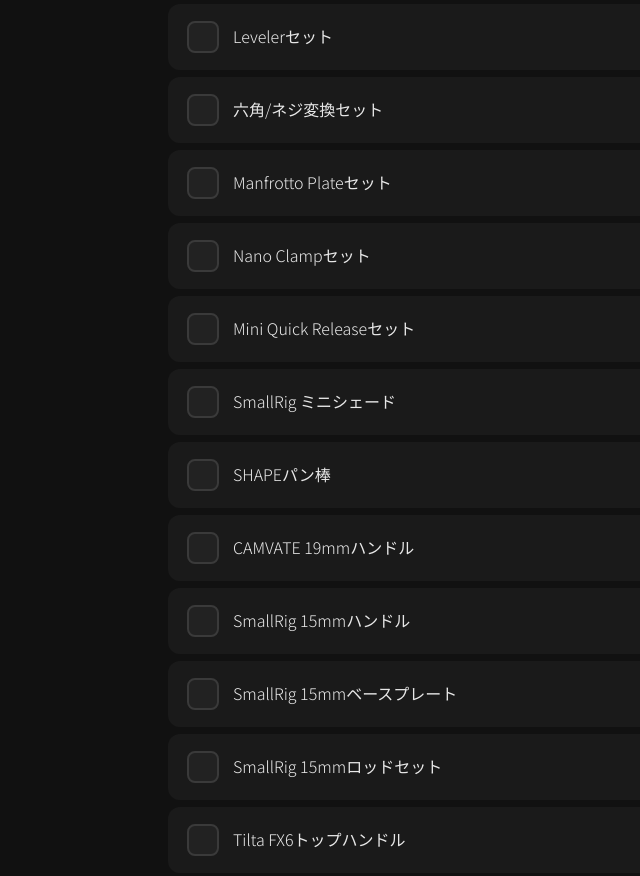
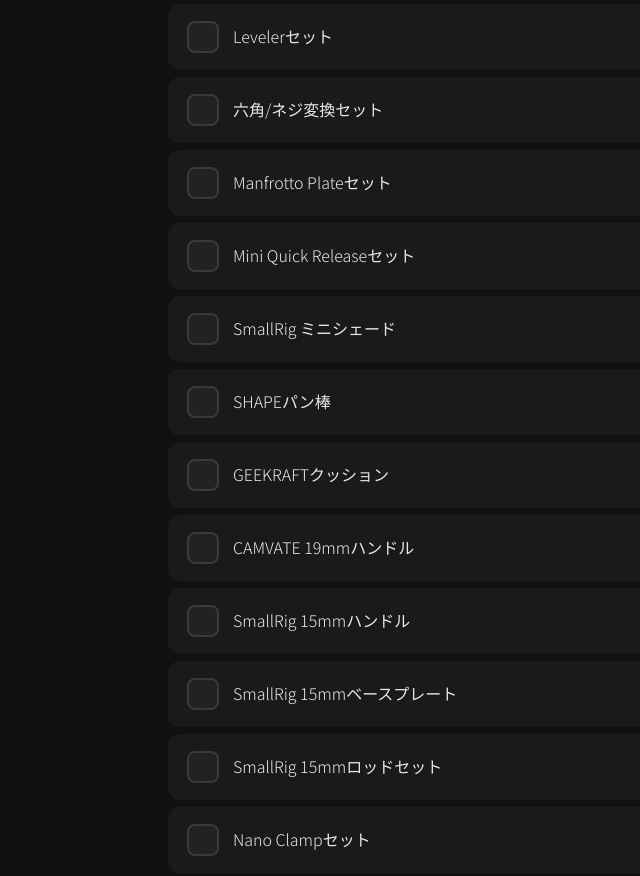
Before and after one commit to kaomai530-dev/Gear-Estimate, a plain HTML site: page index.html in a window 1280 px wide. Shown: the part 6820-7696 px from the top of the page, without its empty margins (122-762 px from the left). Drawn offline with nearby package versions, Linux system fonts and the light colour scheme.

Commit message:
Update index.html

```diff
--- a/index.html
+++ b/index.html
@@ -505,12 +505,12 @@ const GEAR_DATA = [
   { cat:"フォーカス / モニター", items:["Tilta Nucleus M focus","TV-logic F-5A","SmallHD 502","SmallHD indie 7","Tilta Nucleus Auto Focus Adapter (E to PL)"]},
   { cat:"ワイヤレス伝送", items:["Teradek BOLT 500XT TX①","Teradek BOLT 500 TX②","Teradek BOLT 500LT SDI TX","Teradek BOLT 500XT RX ×2①","Teradek BOLT 500 RX ×2②","Accsoon CINEVIEW TX","transmitter用プレートセット","スピゴットアダプターセット","iPad"]},
   { cat:"ジンバル / リグ", items:["DJI RS4","RS用ハンドル","FX3 トッププレート","FX3 ハーフゲージ","L型プレート","RS4リモートハンドル"]},
-  { cat:"アクセサリー / ケーブル", items:["NOGAアーム DG9014","NOGAアーム NF9014","BNC短ケーブル","HDMI短ケーブル","Dtap延長/分配セット","Levelerセット","六角/ネジ変換セット","Manfrotto Plateセット","Nano Clampセット","Mini Quick Releaseセット","SmallRig ミニシェード","SHAPEパン棒","CAMVATE 19mmハンドル","SmallRig 15mmハンドル","SmallRig 15mmベースプレート","SmallRig 15mmロッドセット","Tilta FX6トップハンドル"]},
+  { cat:"アクセサリー / ケーブル", items:["NOGAアーム DG9014","NOGAアーム NF9014","BNC短ケーブル","HDMI短ケーブル","Dtap延長/分配セット","Levelerセット","六角/ネジ変換セット","Manfrotto Plateセット","Mini Quick Releaseセット","SmallRig ミニシェード","SHAPEパン棒","GEEKRAFTクッション","CAMVATE 19mmハンドル","SmallRig 15mmハンドル","SmallRig 15mmベースプレート","SmallRig 15mmロッドセット","Nano Clampセット","Tilta FX6トップハンドル"]},
   { cat:"丸型フィルター", items:["77mmプロクサー","82mmプロクサー","82mmバリアブル ND","82mm ND (0.3-1.2)","82mm PL","82mm Black Diffusion","82mm Glimmerglass","77mmバリアブル ND","77mm ND (0.3-1.2)","77mm Black Satin","77mm Black Diffusion","77mm Low Contrast","77mm Enhancing","プリズムフィルター各種","77mm-82mmステップアップリング"]},
   { cat:"電源 / バッテリー", items:["チャージャーセット","モバイルバッテリー","NP-F550 ×8"]},
   { cat:"三脚", items:["IMANGO スイングヘッド","Ninebot S-PRO","SmallRig TRIBEX","SWFOTO LB-68 レベリングベース","TRIBEX用スプレッター","HUSKYスチール三脚","Velbonコンパクト三脚","Velbon一脚","Manfrotto492雲台","コンパクトライトスタンド"]},
   { cat:"カメラ本体 / レンズ", items:["CANON 9-162mm B4マウント","SONY FE 24-105mm F4","SONY α7s III","α7s III用ケージ","NP-FZ100 ×3","Small Rigレンズサポート"]},
-  { cat:"音声 / その他", items:["GEEKRAFTクッション","SWFOTO タブレットブラケット","ベルト式ズームピン","ロングアーム","RODE ガンマイク","3.5mm延長ケーブル / イヤホン","スマホホルダー","スタンド用靴下","Ulanzi フォグ","オールインワンレフ","Aputure AL-MC LEDセット","Godoxストロボセット","Tilta Nucleus M zoom"]},
+  { cat:"音声 / その他", items:["SWFOTO タブレットブラケット","ベルト式ズームピン","ロングアーム","RODE ガンマイク","3.5mm延長ケーブル / イヤホン","スマホホルダー","スタンド用靴下","Ulanzi フォグ","オールインワンレフ","Aputure AL-MC LEDセット","Godoxストロボセット","Tilta Nucleus M zoom"]},
 ];
 
 let selected = new Set();
```
